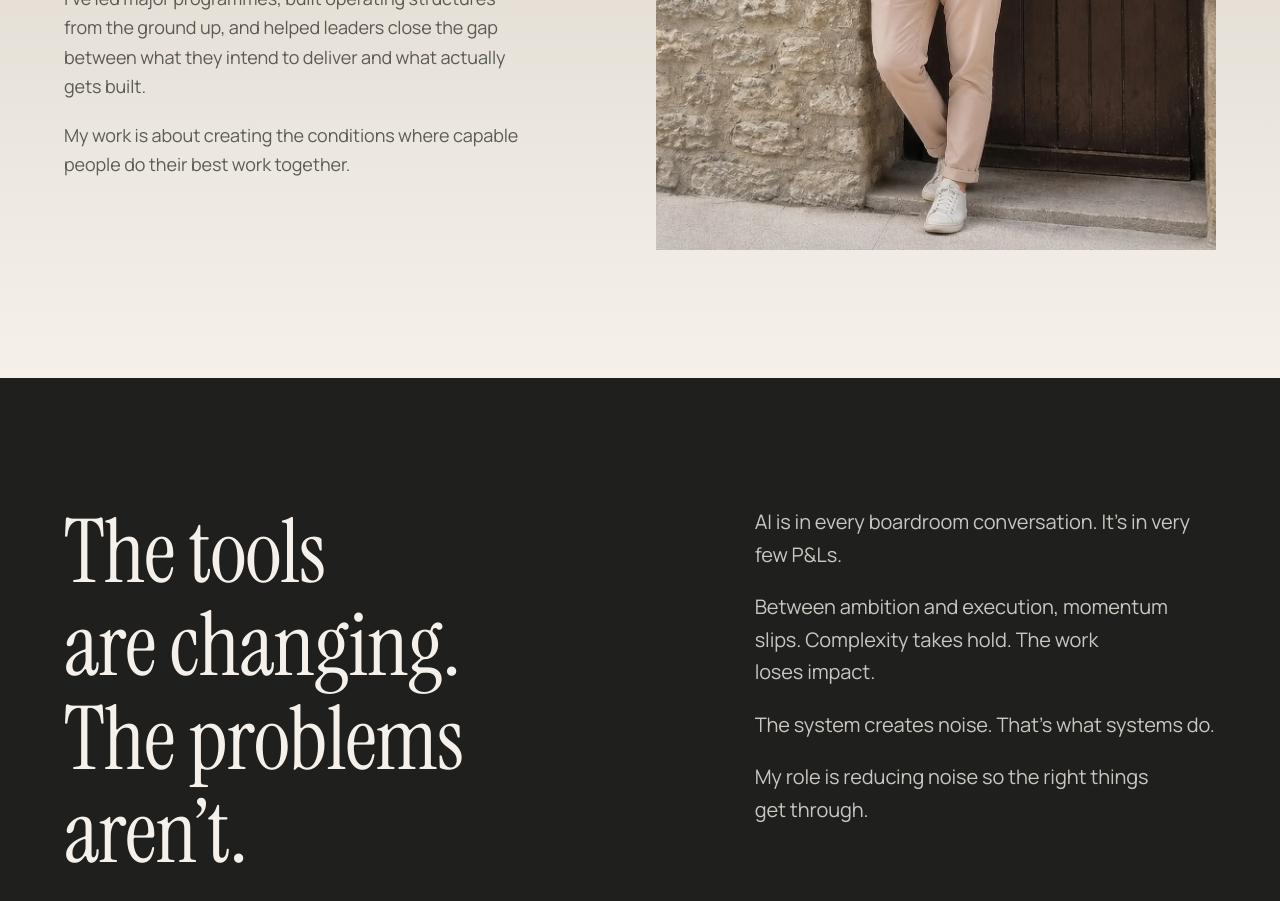
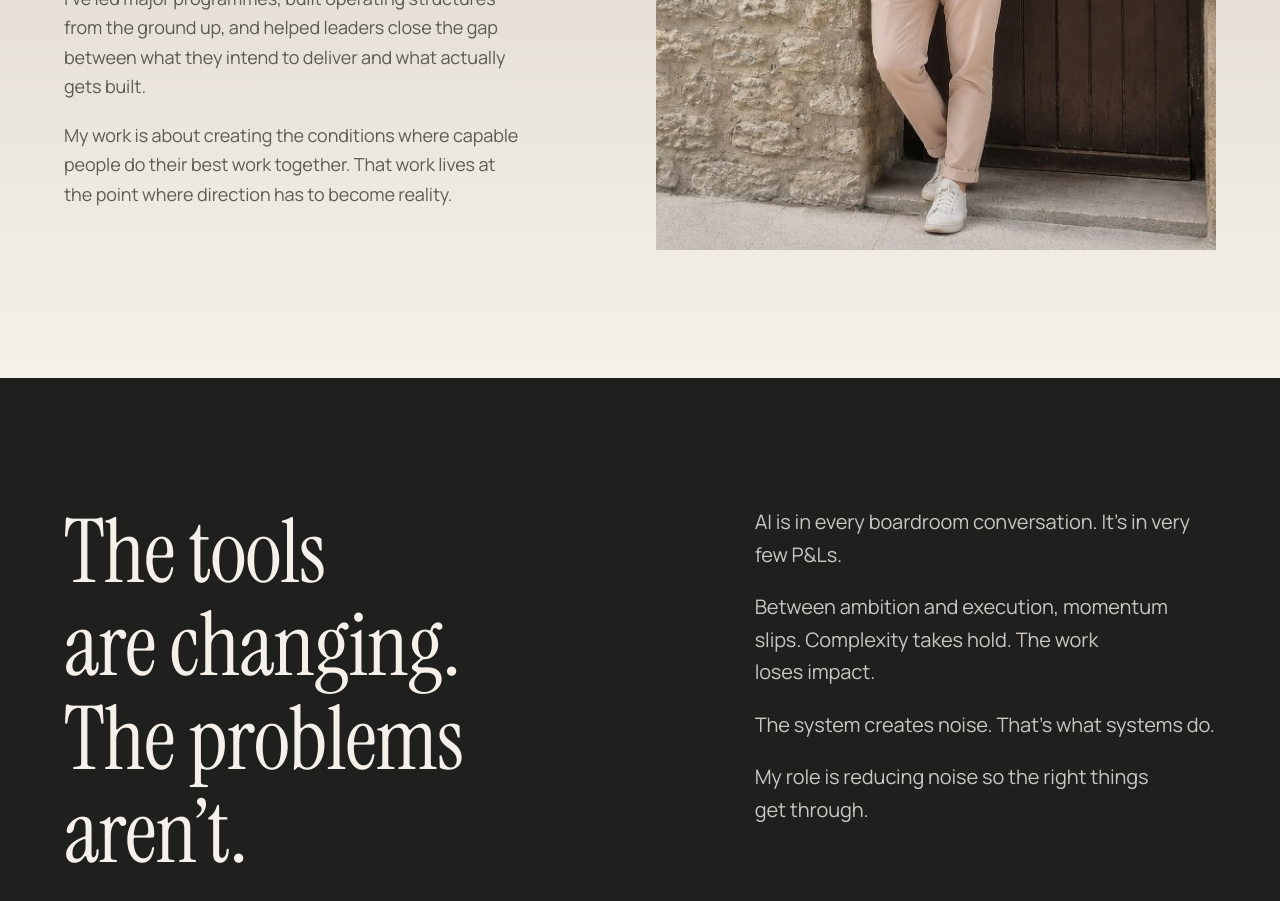
Before and after one commit to darrenbrett-lang/dabhands.delivery, a Next.js app: page / in a window 1280 px wide. Shown: the part 1340-2241 px from the top of the page. Built offline with nearby package versions, Linux system fonts and the light colour scheme.

Commit message:
Darren intro: closing line 'That work lives at the point where direction has to become reality.'
Co-Authored-By: Claude Fable 5 <noreply@anthropic.com>

```diff
--- a/pages/index.tsx
+++ b/pages/index.tsx
@@ -126,7 +126,7 @@ export default function Home() {
                 </div>
                 <div className="rise" style={{ '--rise-delay': '0.22s' } as CSSProperties}>
                   <p className="mt-5 text-lg text-ink/70 leading-relaxed max-w-[42ch]">
-                    My work is about creating the conditions where capable people do their best work together.
+                    My work is about creating the conditions where capable people do their best work together. That work lives at the point where direction has to become reality.
                   </p>
                 </div>
               </div>
```
